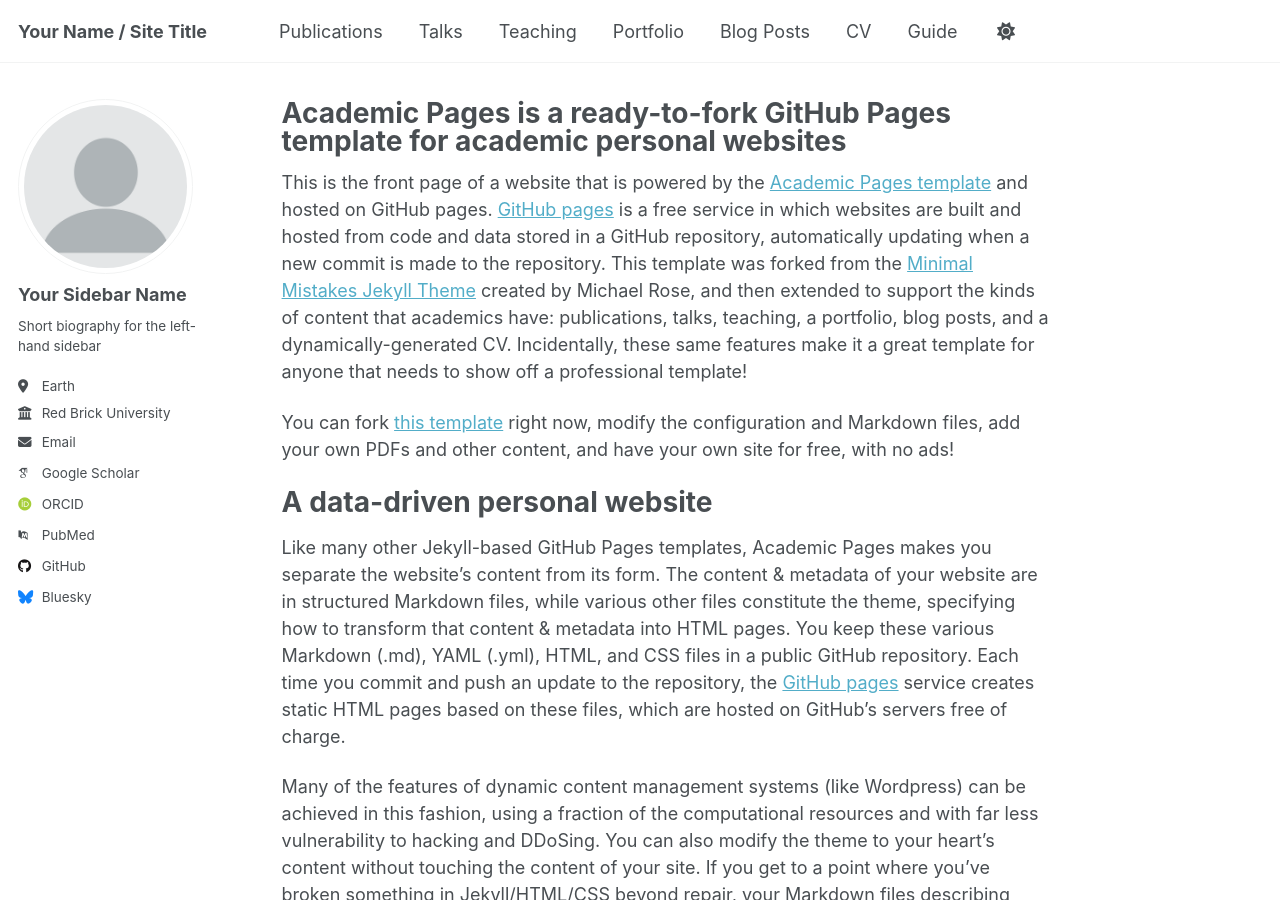
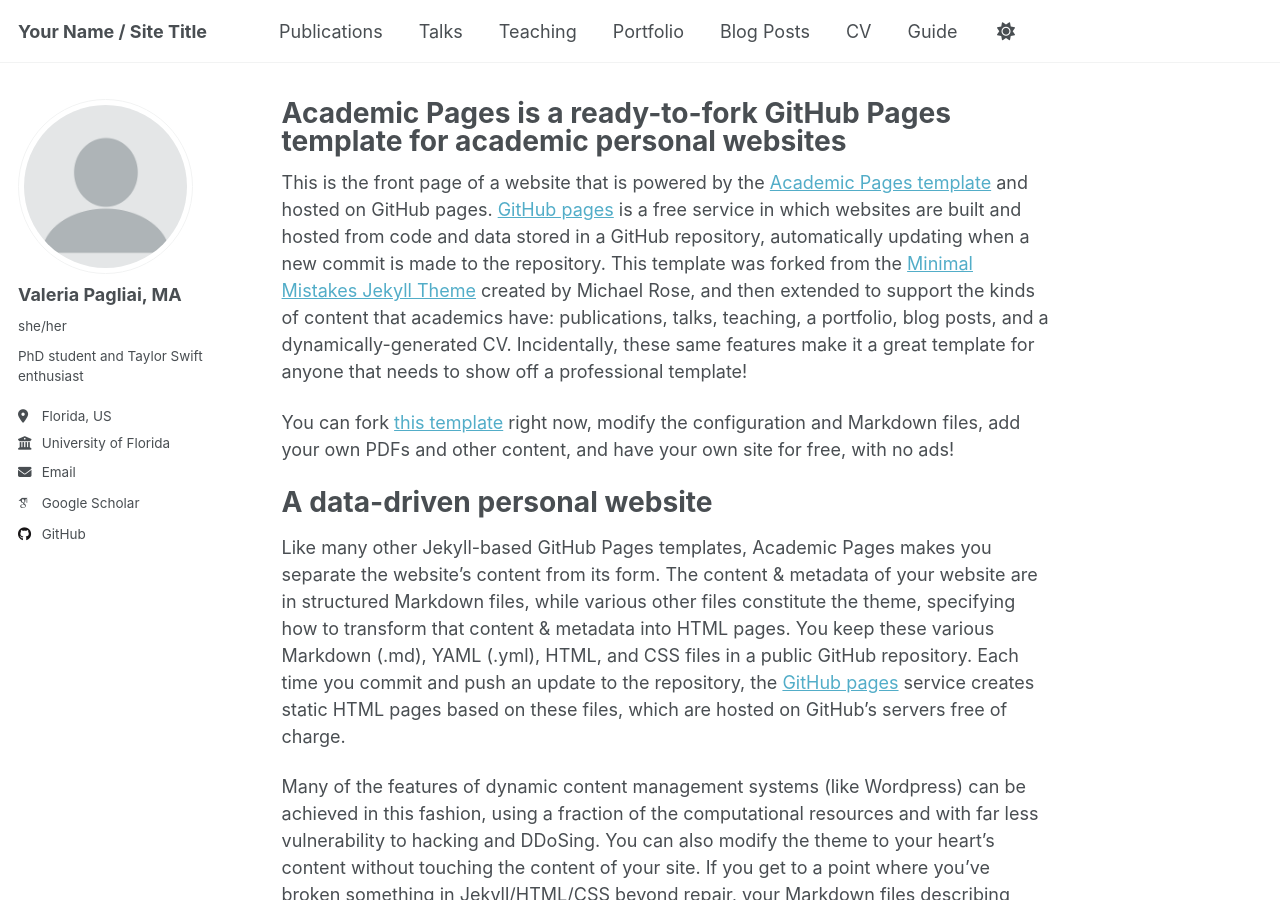
Before and after one commit to ValPagliai/ValPagliai, a Jekyll site: the page built from _pages/about.md, in a window 1280 px wide and 900 px high. Built offline with Jekyll 4.4.1, drawn with Linux system fonts in a browser that asks for light colours; some web fonts are replaced; a script that is not in the unit is left out.

Commit message:
Add personal information

```diff
--- a/_config.yml
+++ b/_config.yml
@@ -23,23 +23,23 @@
 author:
   # Biographic information
   avatar           : "profile.png"
-  name             : "Your Sidebar Name"
-  pronouns         : # example: "she/her"
-  bio              : "Short biography for the left-hand sidebar"
-  location         : "Earth"
-  employer         : "Red Brick University"
+  name             : "Valeria Pagliai, MA"
+  pronouns         : "she/her"
+  bio              : "PhD student and Taylor Swift enthusiast"
+  location         : "Florida, US"
+  employer         : "University of Florida"
   uri              : # URL
-  email            : "none@example.org"
+  email            : "vpagliai@ufl.edu"
 
   # Academic websites
   academia         : # URL
   arxiv            : # URL - Update with the correct link to your profile
-  googlescholar    : "https://scholar.google.com/citations?user=PS_CX0AAAAAJ"
+  googlescholar    : "https://scholar.google.com/citations?user=Go0wFnEAAAAJ&hl=es&oi=ao"
   inspire-hep      : # URL
   impactstory      : # URL
-  orcid            : "http://orcid.org/yourorcidurl"
+  orcid            : # URL
   semantic         : # URL
-  pubmed           : "https://www.ncbi.nlm.nih.gov/pubmed/?term=john+snow"
+  pubmed           : # URL
   researchgate     : # URL
   scopus           : # URL
 
@@ -47,13 +47,13 @@
   bitbucket        : # Username - Update with your username on the site
   codepen          : # Username
   dribbble         : # Username
-  github           : "academicpages"
+  github           : "https://github.com/ValPagliai"
   kaggle           : # Username
   stackoverflow    : # User number or user number and name (i.e., use "1" or "1/jeff-atwood")
 
   # Social media
   artstation       : # Username
-  bluesky          : "bsky.app" # Replace this with you Bluesky username
+  bluesky          : # Username
   facebook         : # Username
   flickr           : # Username
   foursquare       : # Username
```
